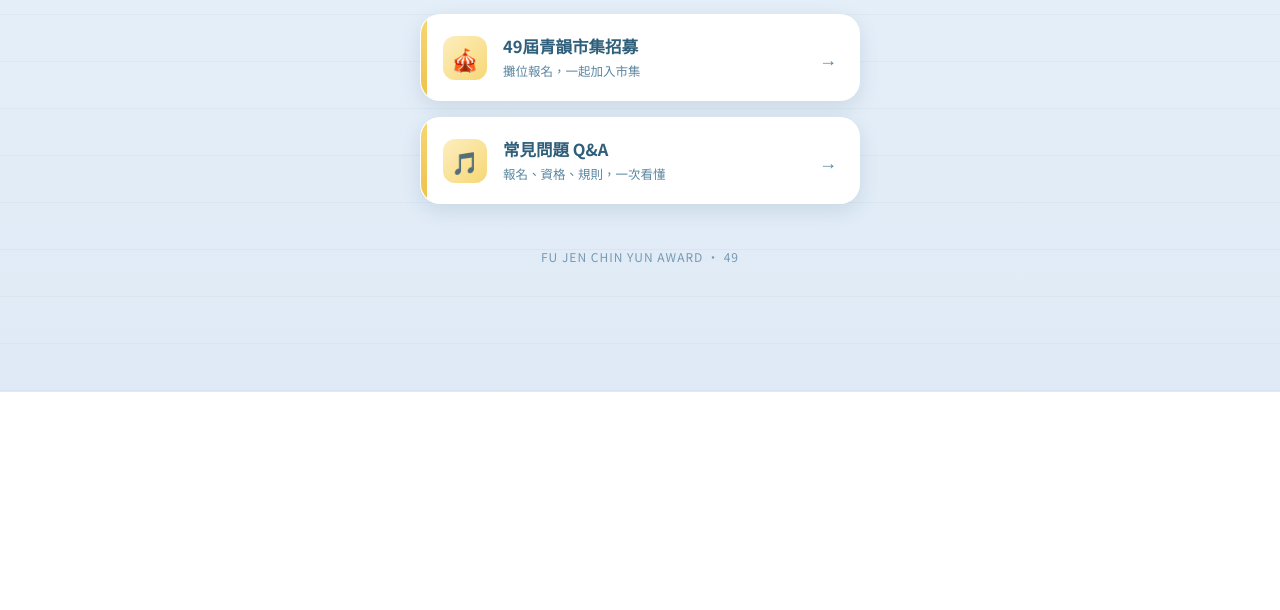
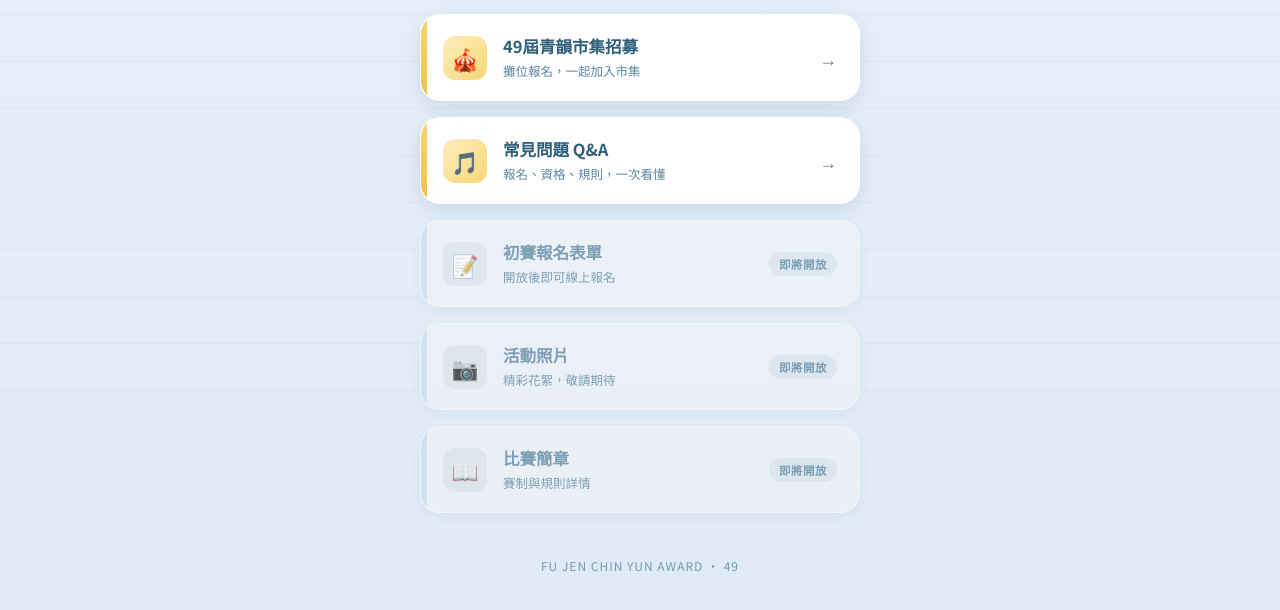
Before and after one commit to fjuchinyun/InformationWebsite, a plain HTML site: page index.html in a window 1280 px wide. Shown: the part 408-1018 px from the top of the page. Before the commit the page ends 800 px from the top, so only its background shows below. Drawn offline with Linux system fonts and the light colour scheme.

Commit message:
Added non-clickable functionality.

```diff
--- a/index.html
+++ b/index.html
@@ -254,6 +254,33 @@
   }
   .link:hover .arrow{transform:translateX(4px)}
 
+  /* 「即將開放」狀態：暗色、不能點 */
+  .link.soon{
+    background:#eef2f6;
+    box-shadow:0 4px 12px rgba(47,95,122,.08);
+    cursor:default;
+    opacity:.75;
+    pointer-events:none;
+  }
+  .link.soon::before{
+    background:var(--line); /* 左側色條變淡灰藍 */
+  }
+  .link.soon .icon{
+    background:#dbe4ec;
+    filter:grayscale(.4);
+  }
+  .link.soon .text .name{ color:var(--ink-soft); }
+  .link.soon .badge{
+    flex-shrink:0;
+    font-size:11.5px;
+    font-weight:700;
+    color:var(--ink-soft);
+    background:#dbe4ec;
+    padding:4px 10px;
+    border-radius:999px;
+    letter-spacing:.5px;
+  }
+
   /* 畫面切換：主頁 vs Q&A（同一頁內切換，音樂不中斷） */
   .view{ width:100%; }
   .view[hidden]{ display:none; }
@@ -419,6 +446,42 @@
           <div class="arrow">→</div>
         </button>
 
+        <!-- ============================================================
+             即將開放的項目在這裡！（暗色、不能點）
+             等某項開放時，把那一段整段換成正常的可點項目：
+               1. 把 <div class="link soon"> 的 soon 拿掉 → 變成 <a class="link" href="網址" target="_blank" rel="noopener">
+                  （開頭 <div 改成 <a、加上 href；結尾 </div> 改成 </a>）
+               2. 把 <span class="badge">即將開放</span> 改成 <div class="arrow">→</div>
+             可參考上面「市集招募」那一段正常項目的寫法照著改。
+             ============================================================ -->
+
+        <div class="link soon">
+          <div class="icon">📝</div>
+          <div class="text">
+            <div class="name">初賽報名表單</div>
+            <div class="desc">開放後即可線上報名</div>
+          </div>
+          <span class="badge">即將開放</span>
+        </div>
+
+        <div class="link soon">
+          <div class="icon">📷</div>
+          <div class="text">
+            <div class="name">活動照片</div>
+            <div class="desc">精彩花絮，敬請期待</div>
+          </div>
+          <span class="badge">即將開放</span>
+        </div>
+
+        <div class="link soon">
+          <div class="icon">📖</div>
+          <div class="text">
+            <div class="name">比賽簡章</div>
+            <div class="desc">賽制與規則詳情</div>
+          </div>
+          <span class="badge">即將開放</span>
+        </div>
+
       </div>
     </div>
 
```
